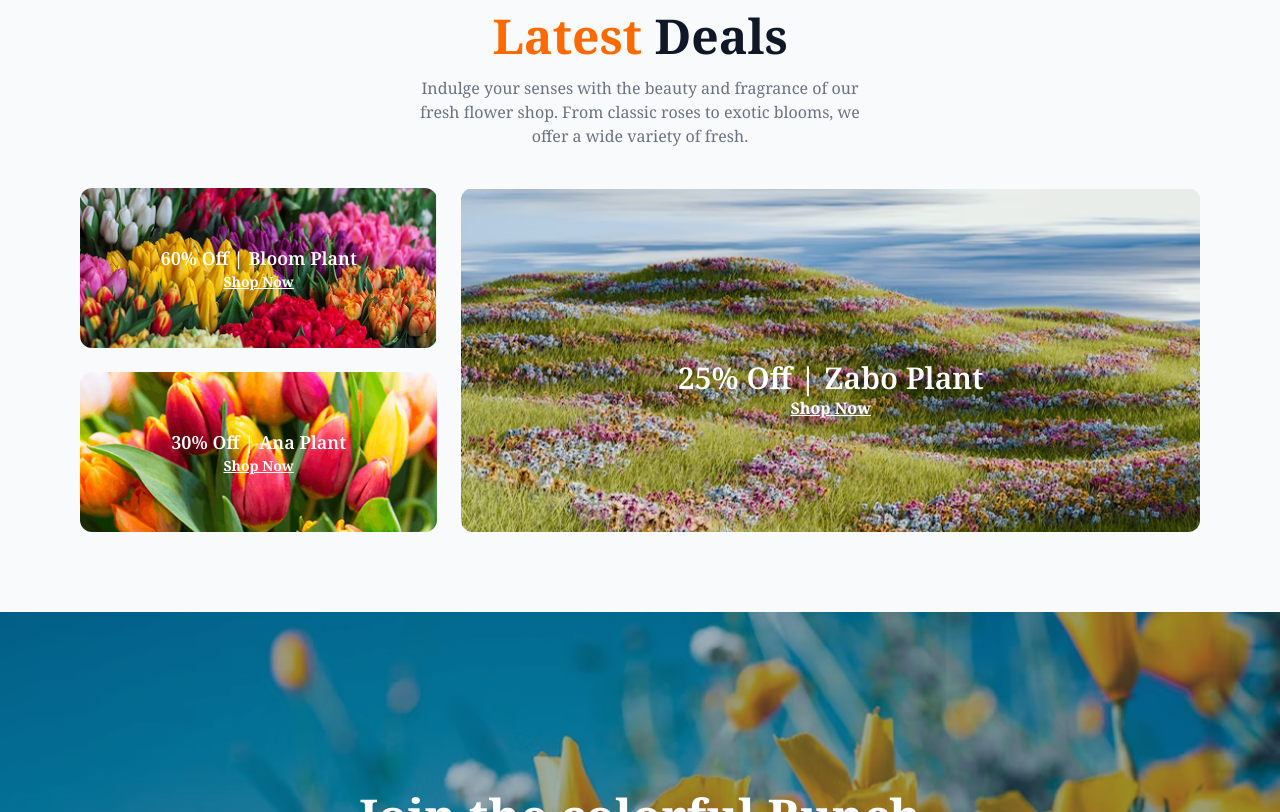
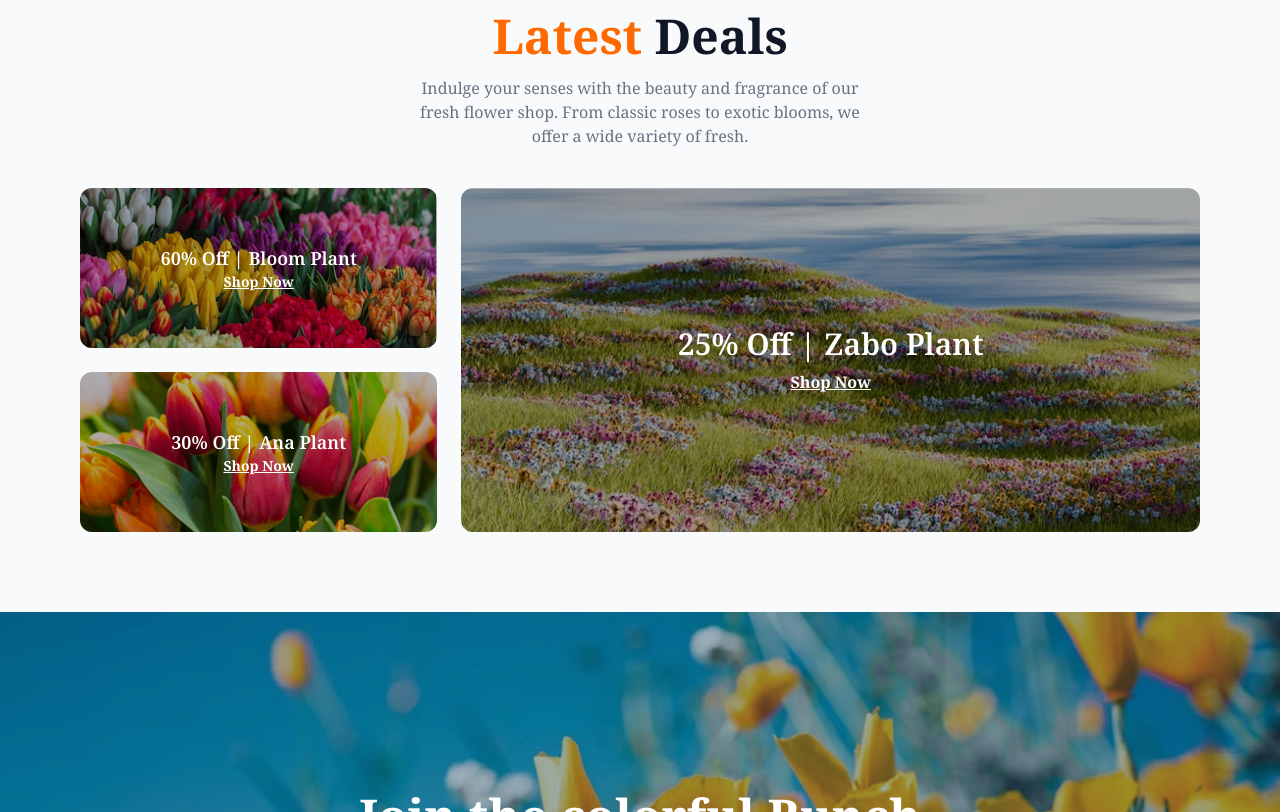
Before and after one commit to ProttoyRoy001/assignment2, a plain HTML site: page index.html in a window 1280 px wide. Shown: the part 2747-3559 px from the top of the page. Drawn offline with nearby package versions, Linux system fonts and the light colour scheme.

Commit message:
final rev

```diff
--- a/index.html
+++ b/index.html
@@ -236,8 +236,9 @@
 
  <!-- Latest Deals Section -->
   <section class="max-w-6xl mx-auto mt-20">
-<div class="text-center mb-10">
-    <h2 class="md:text-5xl md:text-4xl font-bold">
+  <!-- Section Header -->
+  <div class="text-center mb-10">
+    <h2 class="md:text-5xl text-4xl font-bold">
       <span class="text-orange-500">Latest</span> <span class="text-gray-900">Deals</span>
     </h2>
     <p class="mt-4 font-normal text-gray-500 max-w-xl mx-auto text-sm md:text-base px-12">
@@ -246,40 +247,49 @@
   </div>
 
   <!-- Deals Grid -->
-  <div class=" grid grid-cols-1 md:grid-cols-3 gap-6 ml-4 mr-4">
+  <div class="grid grid-cols-1 md:grid-cols-3 gap-6 ml-4 mr-4">
 
     <!-- Left Column -->
     <div class="space-y-6 md:col-span-1">
+
       <!-- Card 1 -->
       <div class="relative rounded-xl overflow-hidden">
         <img src="assets/deal-bloom.png" alt="Bloom Plant" class="w-full h-48 md:h-40 object-cover" />
-        <div class="absolute inset-0 bg-opacity-30 flex flex-col justify-center items-center text-white text-center px-4">
+        <!-- Fixed Overlay -->
+        <div class="absolute inset-0" style="background: rgba(0,0,0,0.3);"></div>
+        <div class="absolute inset-0 flex flex-col justify-center items-center text-white text-center px-4">
           <p class="text-lg font-semibold">60% Off | Bloom Plant</p>
-          <a href="" class=" underline text-sm">Shop Now</a>
+          <a href="#" class="underline text-sm">Shop Now</a>
         </div>
       </div>
+
       <!-- Card 2 -->
-      <div class="relative rounded-xl overflow-hidden col-span-2">
+      <div class="relative rounded-xl overflow-hidden">
         <img src="assets/deal-ana.png" alt="Ana Plant" class="w-full h-48 md:h-40 object-cover" />
-        <div class="absolute inset-0 bg-opacity-30 flex flex-col justify-center items-center text-white text-center px-4">
+        <!-- Fixed Overlay -->
+        <div class="absolute inset-0" style="background: rgba(0,0,0,0.3);"></div>
+        <div class="absolute inset-0 flex flex-col justify-center items-center text-white text-center px-4">
           <p class="text-lg font-semibold">30% Off | Ana Plant</p>
-          <a href="" class="underline text-sm">Shop Now</a>
+          <a href="#" class="underline text-sm">Shop Now</a>
         </div>
       </div>
+
     </div>
 
     <!-- Right Column -->
     <div class="md:h-86 grid relative rounded-xl overflow-hidden md:col-span-2">
-      <img src="assets/deal-zabo.png" alt="Zabo Plant" class="" />
-      <div class="absolute inset-0 bbg-opacity-30 flex flex-col md:mt-40 items-center text-white md:text-center px-4">
-        <p class="mt-20 lg:mt-3 text-lg lg:text-3xl font-semibold">25% Off | Zabo Plant</p>
-        <a href="" class=" underline md:text-base">Shop Now</a>
+      <img src="assets/deal-zabo.png" alt="Zabo Plant" class="w-full h-full object-cover" />
+      <!-- Fixed Overlay -->
+      <div class="absolute inset-0" style="background: rgba(0,0,0,0.3);"></div>
+      <div class="absolute inset-0 flex flex-col items-center justify-center text-white text-center px-4">
+        <p class="text-lg lg:text-3xl font-semibold">25% Off | Zabo Plant</p>
+        <a href="#" class="underline md:text-base mt-2">Shop Now</a>
       </div>
     </div>
 
   </div>
+</section>
 
-  </section>
   <!-- Hero Section -->
 
   <section class="mt-20 relative bg-cover bg-center h-[60vh] flex items-center justify-center" style="background-image: url(assets/news-letter-bg.png);">
```
